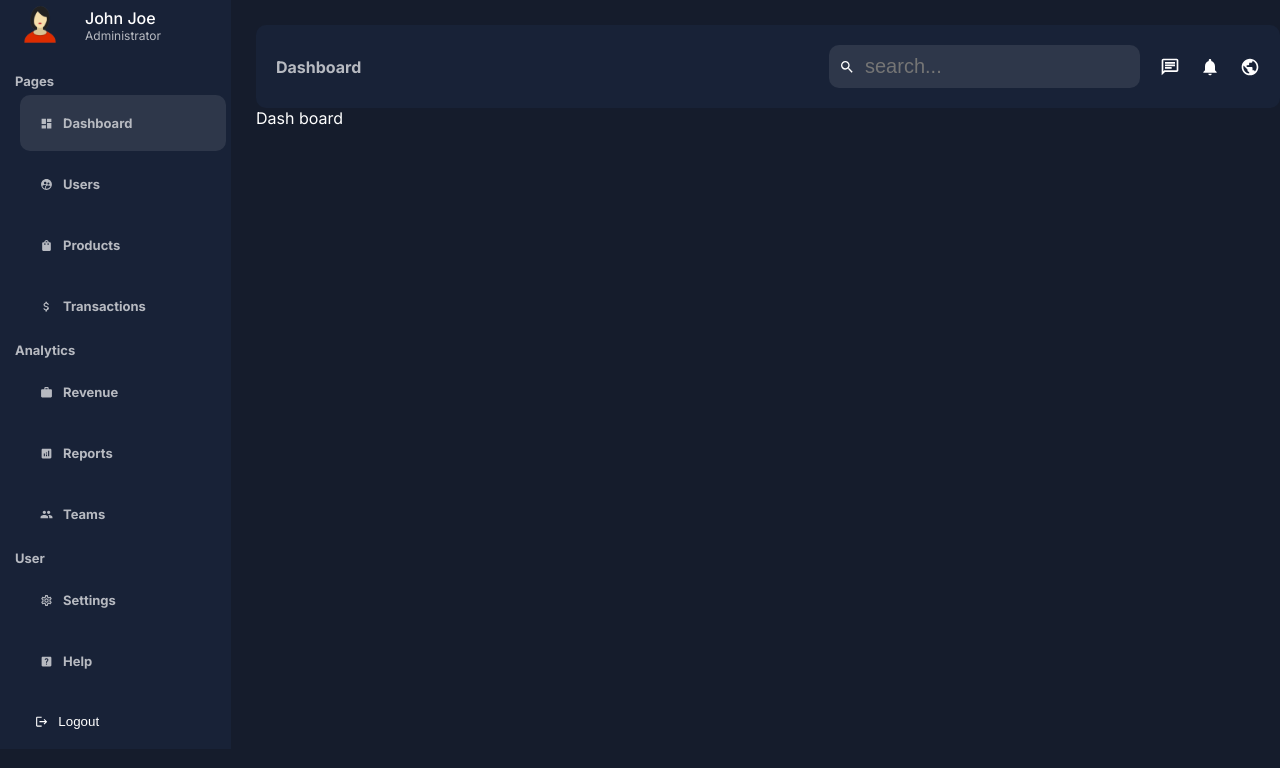
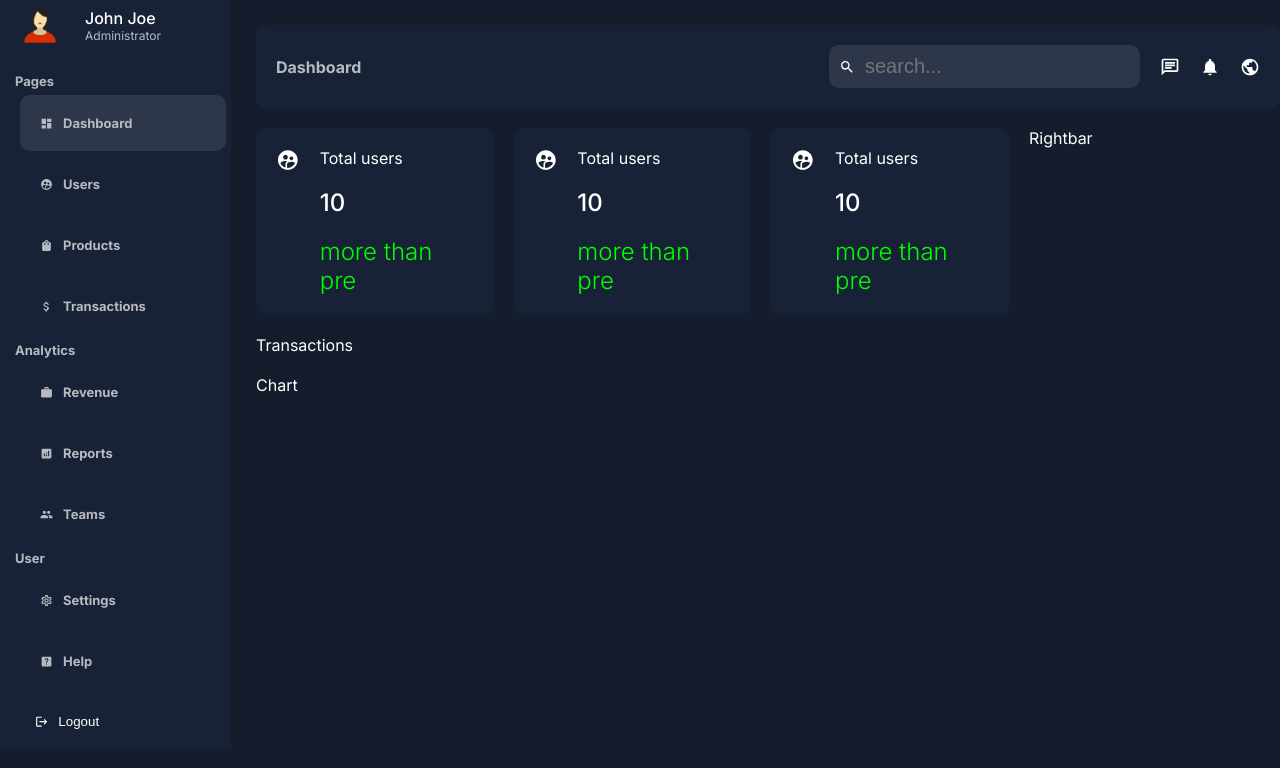
Before and after one commit to bezawitassaye/admintrain, a Next.js app: page /dashboard in a window 1280 px wide. Shown: the top 768 px of the page. Built offline with nearby package versions, Linux system fonts and the light colour scheme.

Commit message:
working on Cards , Chart ,Right bar,Transction

```diff
--- /dev/null
+++ b/src/app/components/Cards/Card.jsx
@@ -0,0 +1,22 @@
+import React from 'react'
+import styles from "./cards.module.css"
+import { MdSupervisedUserCircle } from 'react-icons/md'
+const Card = () => {
+  return (
+    <div className={styles.container}>
+      <MdSupervisedUserCircle size={24}/>
+      <div className={styles.texts}>
+         <span className={styles.title}>
+          Total users
+         </span>
+         <span className={styles.number}>10</span>
+         <span className={styles.detail}>
+           <span className={styles.postive}>more than pre</span>
+         </span>
+      </div>
+
+    </div>
+  )
+}
+
+export default Card
--- /dev/null
+++ b/src/app/components/Cards/cards.module.css
@@ -0,0 +1,35 @@
+.container{
+    background-color: var(--bgSoft);
+    padding: 20px;
+    border-radius: 10px;
+    display: flex;
+    gap: 20px;
+    cursor: pointer;
+    width: 100%;
+}
+.container:hover{
+    background-color: #2e374a;
+}
+.texts{
+    display: flex;
+    flex-direction: column;
+    gap: 20px;
+}
+
+.number{
+    font-size: 24px;
+    font-weight: 500;
+
+}
+
+.detail{
+    font-size: 24px;
+    font-weight: 300;
+}
+
+.postive{
+    color: lime;
+}
+.negative{
+    color: red;
+}
--- /dev/null
+++ b/src/app/components/Chart/Chart.jsx
@@ -0,0 +1,12 @@
+import React from 'react'
+
+const Chart = () => {
+  return (
+    <div>
+        Chart
+
+    </div>
+  )
+}
+
+export default Chart
--- /dev/null
+++ b/src/app/components/Rightbar/Rightbar.jsx
@@ -0,0 +1,11 @@
+import React from 'react'
+
+const Rightbar = () => {
+  return (
+    <div>
+      Rightbar
+    </div>
+  )
+}
+
+export default Rightbar
--- /dev/null
+++ b/src/app/components/Transactions/Transactions.jsx
@@ -0,0 +1,11 @@
+import React from 'react'
+
+const Transactions = () => {
+  return (
+    <div>
+      Transactions
+    </div>
+  )
+}
+
+export default Transactions
--- a/src/app/dashboard/page.jsx
+++ b/src/app/dashboard/page.jsx
@@ -1,9 +1,24 @@
 import React from 'react'
-
+import Card from '../components/Cards/Card'
+import styles from "./page.module.css"
+import Transactions from '../components/Transactions/Transactions'
+import Chart from '../components/Chart/Chart'
+import Rightbar from '../components/Rightbar/Rightbar'
 const dashboard = () => {
   return (
-    <div>
-      Dash board
+    <div className={styles.wrapper}>
+      <div className={styles.main}>
+        <div className={styles.cards}>
+          <Card/>
+          <Card/>
+          <Card/>
+        </div>
+        <Transactions/>
+        <Chart/>
+      </div>
+      <div className={styles.side}>
+        <Rightbar/>
+      </div>
 
     </div>
   )
--- a/src/app/dashboard/page.module.css
+++ b/src/app/dashboard/page.module.css
@@ -9,3 +9,24 @@
 .content{
     flex: 4;
 }
+
+.wrapper{
+    display: flex;
+    gap: 20px;
+    margin-top: 20px;
+}
+.main{
+    flex: 3;
+    display: flex;
+    flex-direction: column;
+    gap: 20px;
+}
+.cards{
+    display: flex;
+    gap: 20px;
+    justify-content: space-between;
+}
+
+.side{
+    flex: 1;
+}
```
Also changed, not shown: src/app/components/Chart/Chart.module.css (added), src/app/components/Rightbar/Right.module.css (added), src/app/components/Transactions/Transactions.module.css (added).
